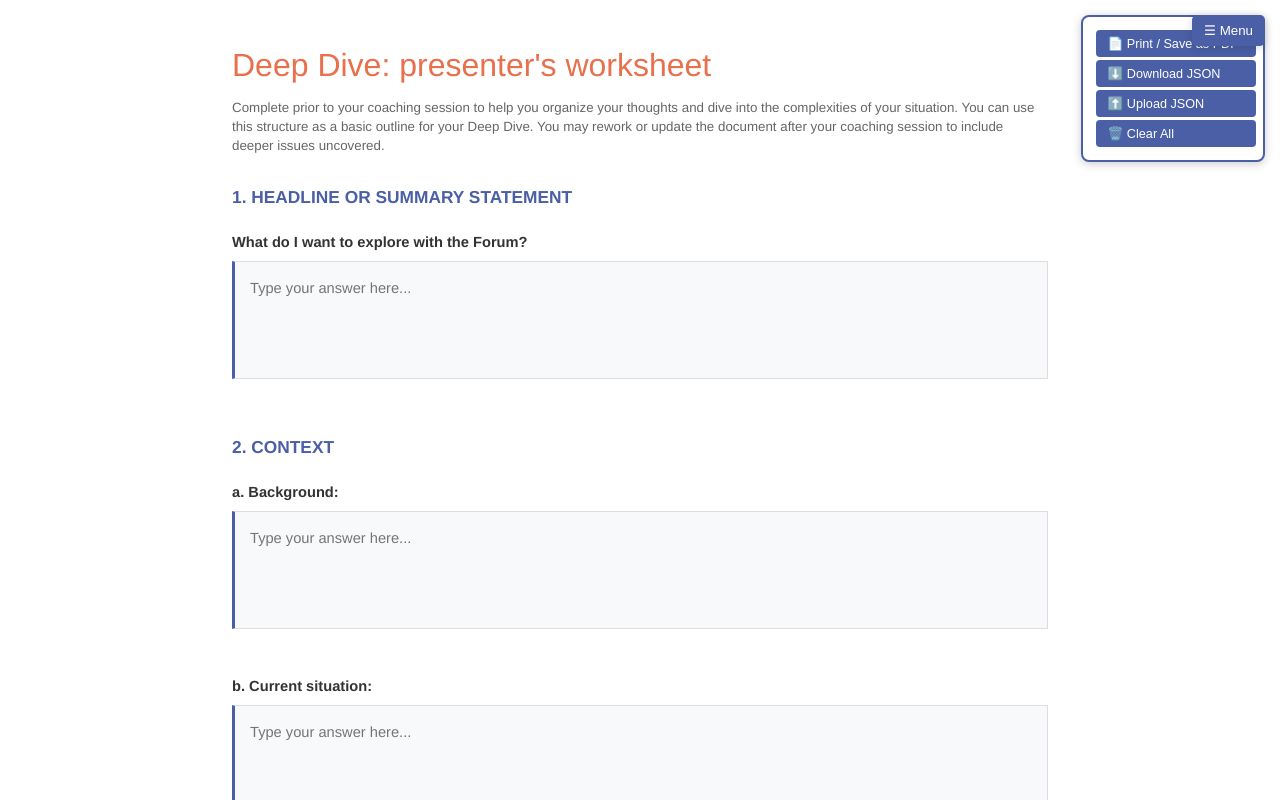
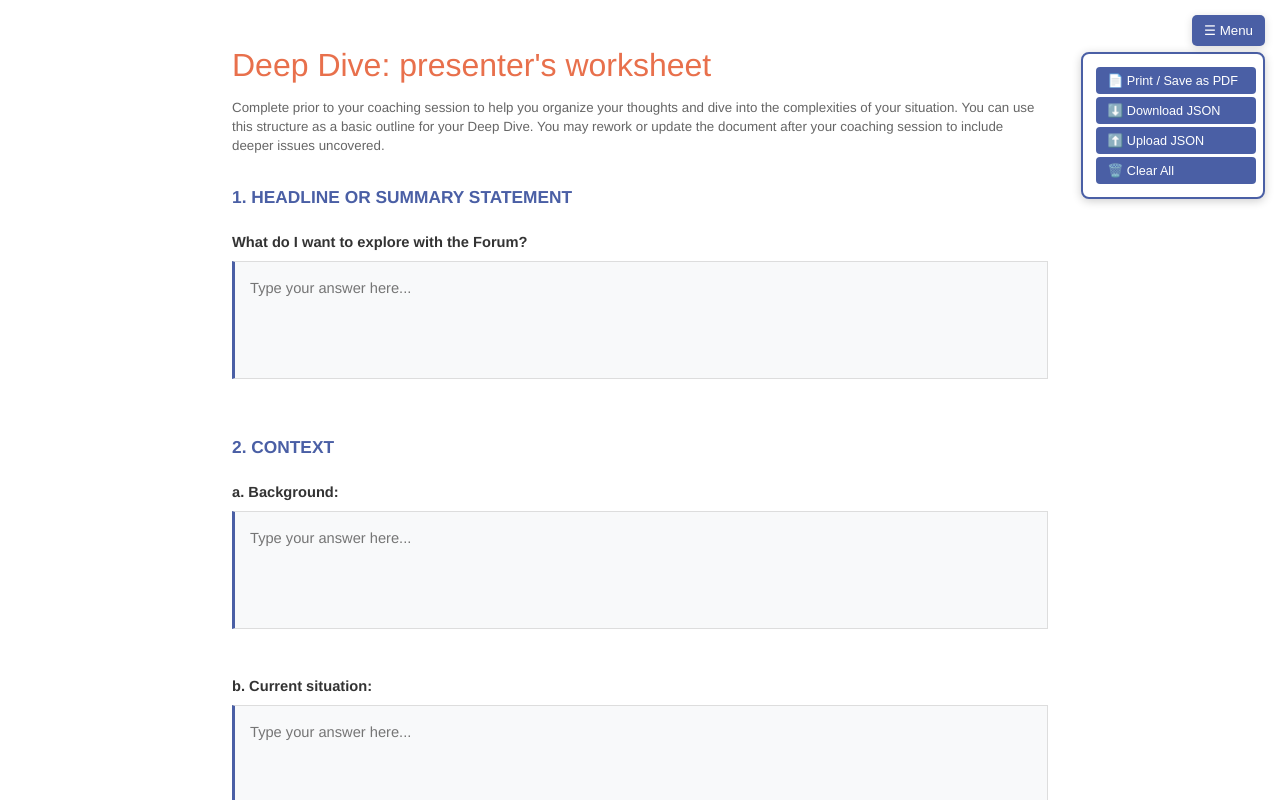
Before and after one commit to hugh/hugh.github.io, a plain HTML site: page tools/deep-dive.html in a window 1280 px wide. Both pictures are taken after a click on the button "☰ Menu". Shown: the top 800 px of the page. Drawn offline with Linux system fonts and the light colour scheme.

Commit message:
Fix menu position to appear below toggle button

```diff
--- a/tools/deep-dive.html
+++ b/tools/deep-dive.html
@@ -144,7 +144,7 @@
 
         .controls {
             position: fixed;
-            top: 15px;
+            top: 52px;
             right: 15px;
             background: white;
             padding: 10px;
```
